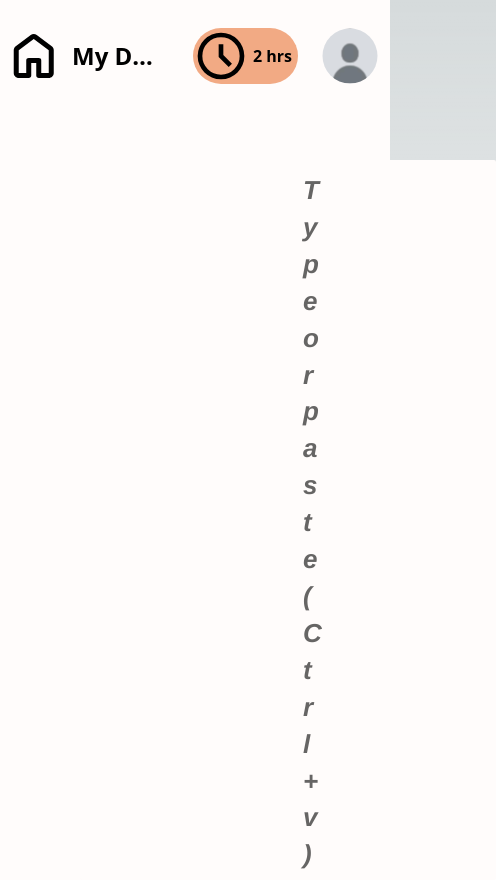
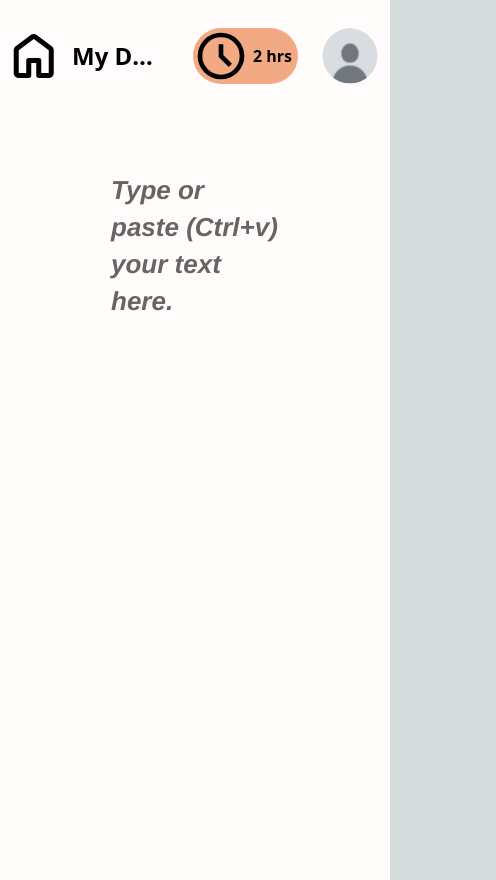
Before and after one commit to FloareDor/Co-Write-Fe, a Next.js app: page /write in a window 390 px wide. Shown: the whole page, 496 px wide, since content can reach past the window. Built offline with nearby package versions, Linux system fonts and the light colour scheme.

Commit message:
feat: made the text editor responsive

```diff
--- a/src/pages/write.tsx
+++ b/src/pages/write.tsx
@@ -72,7 +72,7 @@ export default class Write extends Component<{}, WriteState> {
         <div className="flex flex-col justify-center gap-0 fixed top-0 start-0 z-10">
           <Navbar />
         </div>
-        <div className="flex flex-col justify-start mt-40 lg:mt-40 md:mt-40 sm:mt-40 px-20">
+        <div className="flex flex-col justify-start mt-40 lg:mt-40 md:mt-40 sm:mt-40 ">
           {isClient ? (
             <ReactQuill
               theme="bubble"
@@ -90,7 +90,7 @@ export default class Write extends Component<{}, WriteState> {
                 resize-none no-scrollbar overflow-y-auto scroll-smooth
                 outline-none focus:outline-none
                 font text-black text-4xl font-semibold text-justify
-                border-none rounded-sm border-0 min-h-[45rem] bg-bgmain w-6/6 px-52
+                border-none rounded-sm border-0 min-h-[45rem] bg-bgmain w-6/6 px-24 lg:px-44 md:px-44 sm:px-44
                 lg:rounded-2xl md:rounded-2xl sm:rounded-2xl lg:w-4/6 md:w-4/6 sm:w-4/6 lg:border-2 md:border-2 sm:border-2 resize-vertical
               "
             />
```
